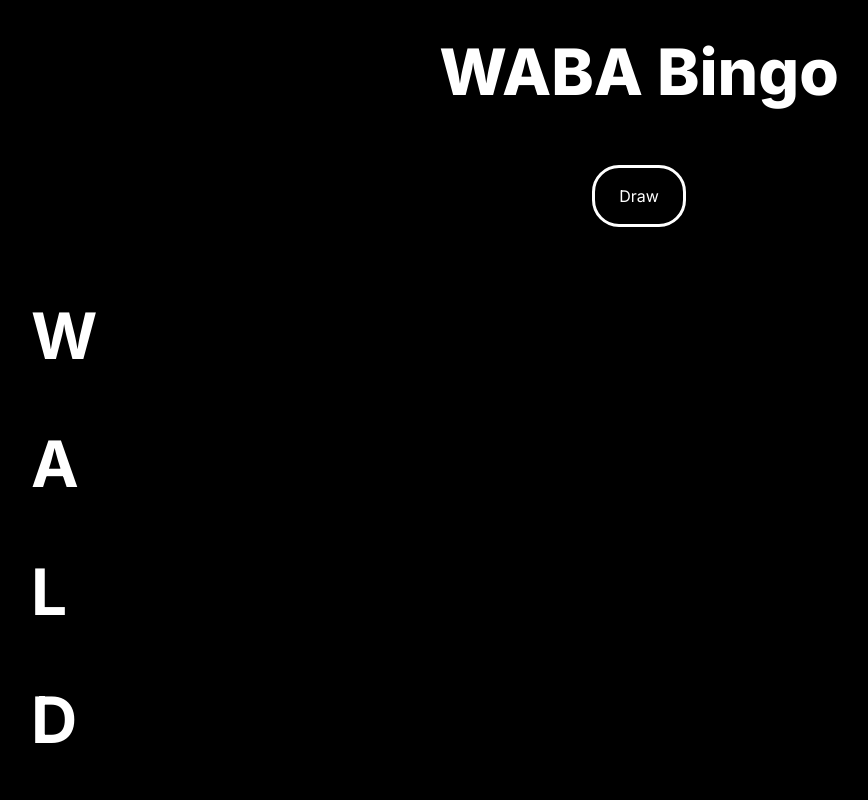
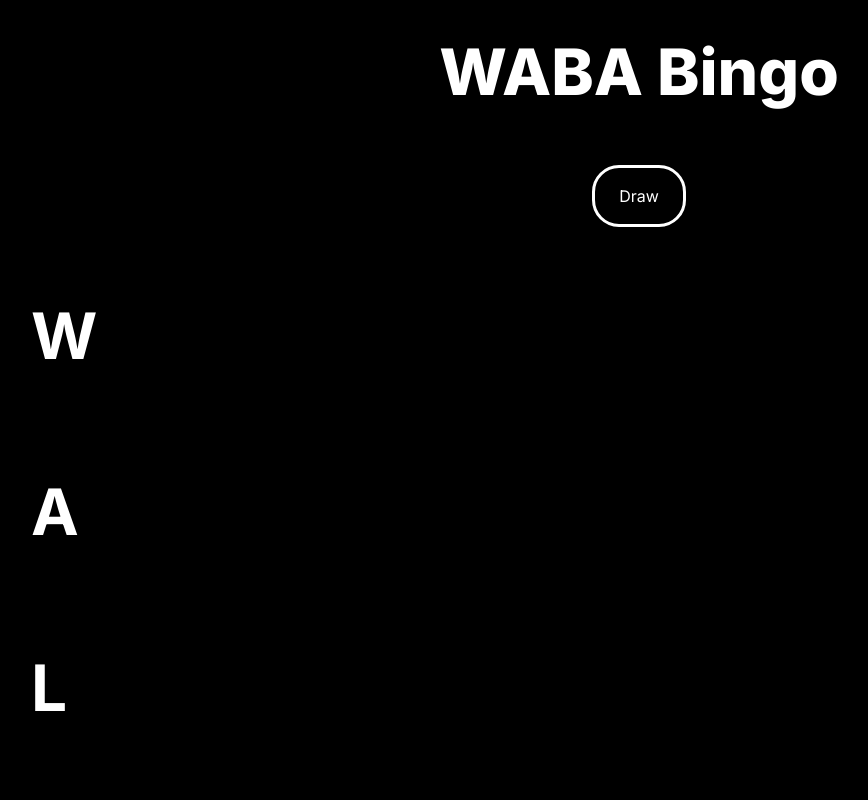
Before and after one commit to hkapk/waldo-caller, a Next.js app: page / in a window 1280 px wide. Shown: the top 800 px of the page, without its empty margins (1-869 px from the left). Built offline with nearby package versions, Linux system fonts and the light colour scheme.

Commit message:
updated layout

```diff
--- a/components/BingoCaller.jsx
+++ b/components/BingoCaller.jsx
@@ -41,9 +41,9 @@ const BingoCaller = () => {
                     .sort((a, b) => parseInt(a.split('·')[1]) - parseInt(b.split('·')[1])); // Sort numerically
 
                 return (
-                    <div className="grid grid-cols-2 justify-center w-full pt-8" key={letter}>
+                    <div className="grid grid-cols-2 gap-4 justify-center w-full pt-8" key={letter}>
                         <h2 className="sm:text-[64px] text-[25px] font-bold px-2">{letter}</h2>
-                        <ul className="grid grid-cols-3 justify-center w-full gap-8 px-2 py-4">
+                        <ul className="grid grid-cols-5 justify-center col-span-2 gap-8 px-4 py-4">
                             {numbersForLetter.map((bingoNumber, index) => (
                                 <li key={index}>{bingoNumber}</li>
                             ))}
```
